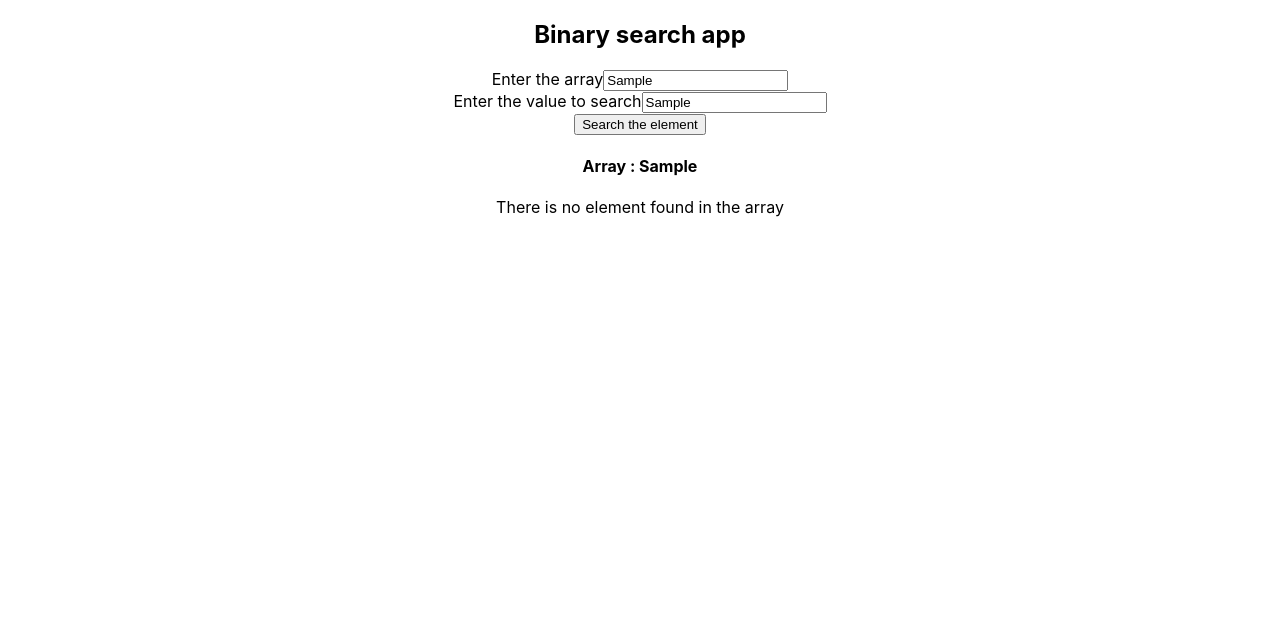
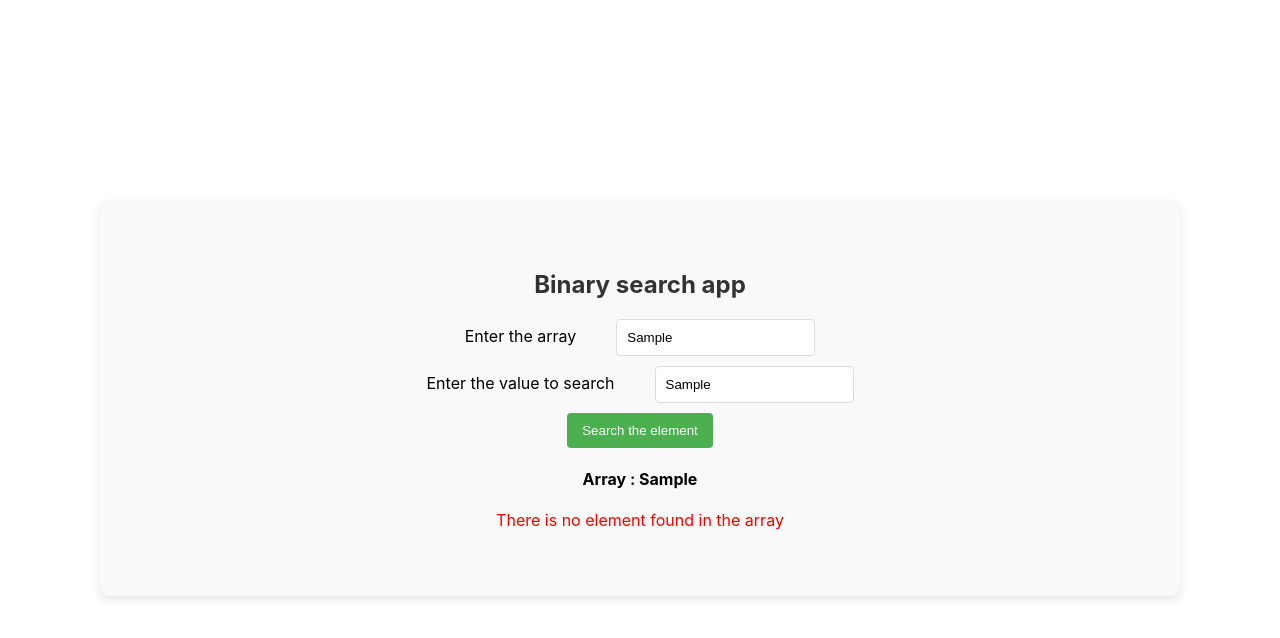
Before and after one commit to MIDUNRAJL2000/bubblesor, a React (Create React App) app in the folder bubb/: page / in a window 1280 px wide. Both pictures are taken after typing "Sample", "Sample" into the empty fields and a click on the button "Search the element". Shown: the top 638 px of the page. Built offline with nearby package versions, Linux system fonts and the light colour scheme.

Commit message:
completed

```diff
--- a/bubb/src/App.css
+++ b/bubb/src/App.css
@@ -6,6 +6,71 @@
   height: 40vmin;
   pointer-events: none;
 }
+.heading {
+  margin-top: 200px;
+  margin-left: 100px;
+  margin-right: 100px;
+
+  padding: 50px;
+  border-radius: 8px;
+  box-shadow: 0 4px 8px rgba(0, 0, 0, 0.1);
+  background-color: #f9f9f9;
+}
+
+h2 {
+  color: #333;
+}
+
+input {
+  margin-bottom: 10px;
+  margin-left: 40px;
+
+  padding: 10px;
+  border: 1px solid #ddd;
+  border-radius: 4px;
+}
+
+.highlight {
+  color: #ff7b00;
+}
+
+button {
+  background-color: #4caf50;
+  color: #fff;
+  padding: 10px 15px;
+  border: none;
+  border-radius: 4px;
+  cursor: pointer;
+  transition: background-color 0.3s ease;
+}
+
+button:hover {
+  background-color: #45a049;
+}
+
+.found {
+  color: #008000;
+}
+
+.not-found {
+  color: #ff0000; /* Color for indicating the not found message */
+}
+
+/* Animation for search result */
+@keyframes fadeIn {
+  from {
+    opacity: 0;
+  }
+  to {
+    opacity: 1;
+  }
+}
+
+.result-message {
+  animation: fadeIn 0.5s ease;
+}
+
+/* Optional: Add more styles as needed */
 
 @media (prefers-reduced-motion: no-preference) {
   .App-logo {
--- a/bubb/src/components/BinarySearch.js
+++ b/bubb/src/components/BinarySearch.js
@@ -4,13 +4,15 @@ function BinarySearch() {
   const [inputArray, setInputArray] = useState("");
   const [searchElement, setSearchElement] = useState("");
   const [resultIndex, setResultIndex] = useState(null);
+  const [highlightedIndex, setHighlightedIndex] = useState(null);
 
   const binarySearch = (arr, target) => {
     let leftIndex = 0;
     let rightIndex = arr.length - 1;
 
-    while (leftIndex < rightIndex) {
+    while (leftIndex <= rightIndex) {
       const mid = Math.floor((leftIndex + rightIndex) / 2);
+      setHighlightedIndex(mid);
 
       if (arr[mid] === target) {
         return mid;
@@ -27,6 +29,7 @@ function BinarySearch() {
     const array = inputArray.split(",").map((num) => parseInt(num.trim(), 10));
     const index = binarySearch(array, parseInt(searchElement, 10));
     setResultIndex(index);
+    setHighlightedIndex(null);
   };
 
   return (
@@ -38,8 +41,16 @@ function BinarySearch() {
           type="text"
           id="inputArray"
           value={inputArray}
-          onChange={(e) => setInputArray(e.target.value)}
+          onChange={(e) => {
+            setInputArray(e.target.value);
+            setHighlightedIndex(null);
+          }}
         />
+        {highlightedIndex != null && (
+          <p className="highlight">
+            Middle element: {inputArray.split(",")[highlightedIndex]}
+          </p>
+        )}
       </div>
       <div>
         <label htmlFor="searchElement">Enter the value to search</label>
@@ -55,9 +66,9 @@ function BinarySearch() {
         <span> {inputArray && <h4>Array : {inputArray} </h4>} </span>
         {resultIndex != null ? (
           resultIndex !== -1 ? (
-            <p className="bold">Element found at index: {resultIndex}</p>
+            <p className="found">Element found at index: {resultIndex}</p>
           ) : (
-            <p>There is no element found in the array</p>
+            <p className="not-found">There is no element found in the array</p>
           )
         ) : null}
       </div>
```
